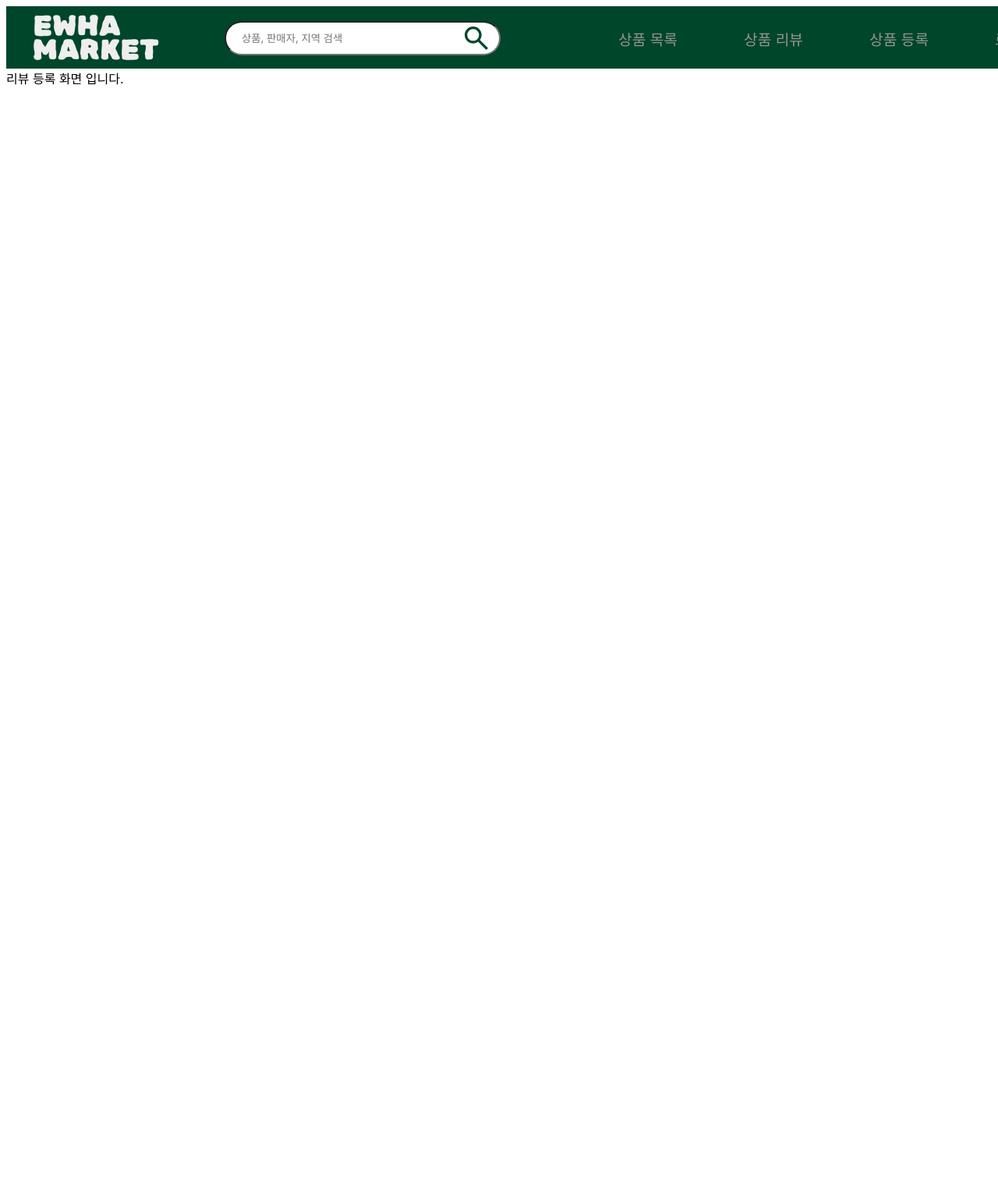
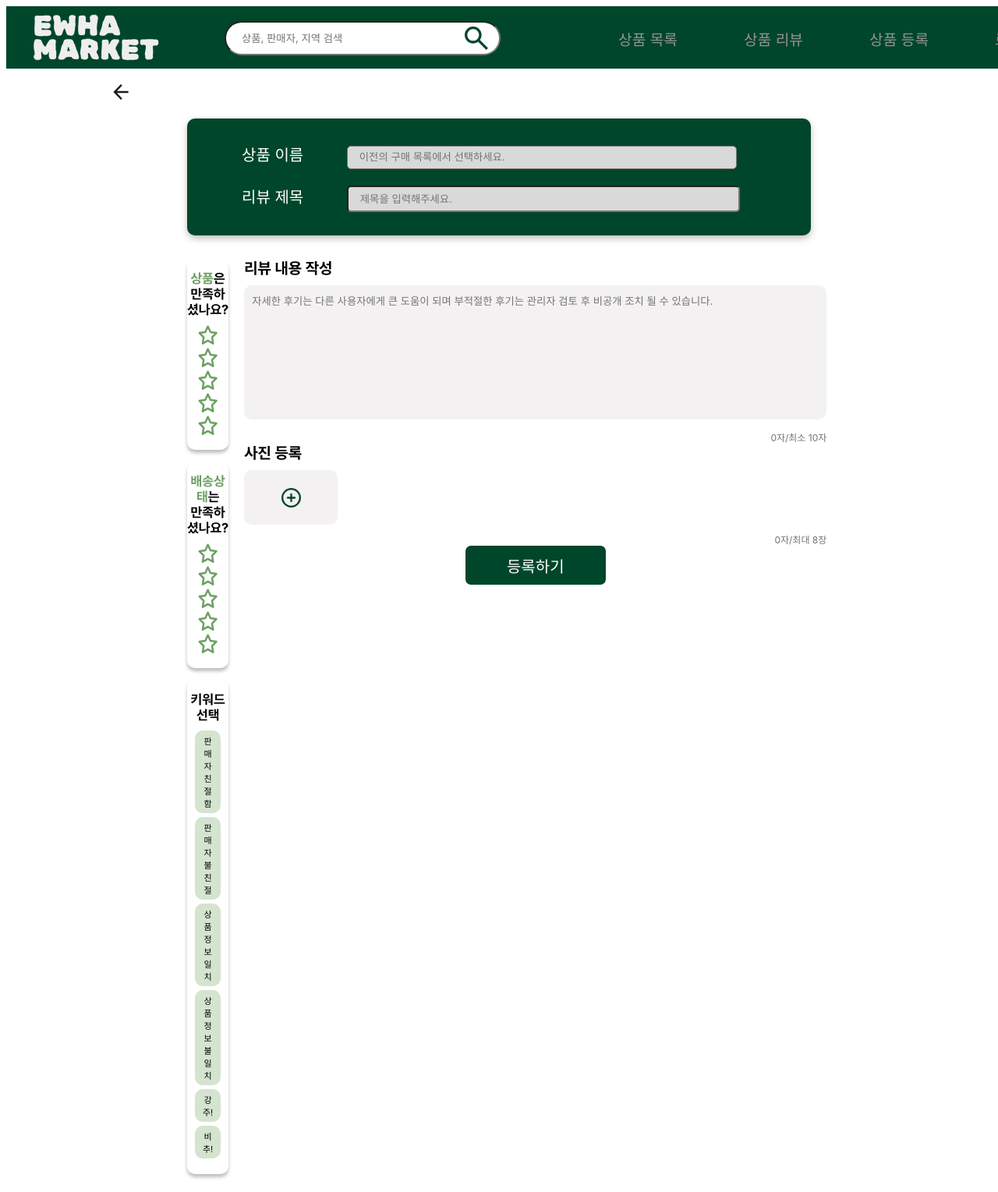
Before and after one commit to topograp2/Ewha-market, a Flask app: page /reg_reviews in a window 1280 px wide; the page is wider, and only the part inside the window is pictured. Shown: that part at 78% size. Before the commit the page ends 109 px from the top of that part, so only its background shows below. Run offline with Flask 3, Linux system fonts and the light colour scheme; some web fonts are replaced.

Commit message:
Feat: 리뷰 등록 페이지

```diff
--- a/app.py
+++ b/app.py
@@ -35,5 +35,8 @@ def login():
 @application.route("/reg_user")
 def reg_user():
     return render_template("user_reg.html")
+@application.route("/reg_reivews")
+def reg_reviews():
+    return render_template("reg_reviews.html")
 if __name__ == "__main__":
     application.run(host='0.0.0.0', debug=True)
--- /dev/null
+++ b/static/css/reg_reviews.css
@@ -0,0 +1,185 @@
+.main-container {
+    display: flex;
+    margin: 0;
+    justify-content: center;
+    align-items: center;
+}
+
+.reg-review-container {
+    width: 100%;
+    margin: 0 auto;
+    max-width: 1000px;
+    justify-content: center;
+    display: flex;
+    flex-direction: column;
+    align-items: center;
+
+}
+
+.btn-container {
+    display: flex;
+    justify-content: flex-start;
+    width: 1000px;
+    margin-top: 15px;
+    margin-bottom: 15px;
+}
+
+form {
+    width: 1000px;
+    display: flex;
+    flex-direction: column;
+    justify-content: center;
+    align-items: center;
+}
+
+.title-container {
+    margin: 0;
+    background-color: #00462A;
+    width: 800px;
+    height: 150px;
+    color: #FFFFFF;
+    border-radius: 10px;
+    align-content: center;
+    filter: drop-shadow(0px 4px 4px rgba(0, 0, 0, 0.25));
+}
+
+.title-div {
+    margin-left: 70px;
+    font-size: 20px;
+}
+
+.title-div select {
+    -moz-appearance: none;
+    -webkit-appearance: none;
+    appearance: none;
+
+    margin-left: 50px;
+    width: 500px;
+    height: 30px;
+    border-radius: 5px;
+    background-color: #D9d9d9;
+    line-height: 1.5;
+    padding-left: 15px;
+    color: #737373;
+}
+
+.title-div input {
+    margin-left: 50px;
+    padding: 0;
+    width: 485px;
+    height: 30px;
+    padding-left: 15px;
+    border-radius: 5px;
+    background-color: #D9d9d9;
+    color: #737373;
+}
+
+
+
+.margin-little {
+    margin-top: 20px;
+}
+
+.review-container {
+    display: flex;
+    flex-direction: row;
+    margin: 0;
+    padding: 0;
+
+    margin-top: 30px;
+    width: 800px;
+}
+
+.left-container {
+    width: 200px;
+}
+
+.left-container>div {
+    box-shadow: 0px 4px 4px rgba(0, 0, 0, 0.25);
+    border-radius: 10px;
+    text-align: center;
+    font-size: 17px;
+    padding-top: 15px;
+    padding-bottom: 15px;
+    margin-bottom: 15px;
+}
+.left-container>div>div{
+    font-family: 'Pretendard-Bold';
+}
+.left-container>div>div>span{
+    color: #6CA062;
+    font-family: 'Pretendard-Bold';
+}
+.star-container{
+    margin-top: 10px;
+}
+.tag-select{
+    margin-top: 10px;
+    margin-left: 10px;
+    margin-right: 10px;
+}
+.tag-select>button{
+    font-size: 11px;
+    border: 0;
+    padding: 5px;
+    padding-left: 10px;
+    padding-right: 10px;
+    margin-bottom: 5px;
+    cursor: pointer;
+    background-color: #D4E4CF;
+    border-radius: 10px;
+}
+.right-container{
+    margin-left: 20px;
+
+}
+.title{
+    font-size: 20px;
+    font-family: 'Pretendard-Bold';
+    margin-bottom: 10px;
+}
+textarea{
+    border: 0;
+    border-radius: 10px;
+    background-color: #F3F1F1;
+    resize: none;
+    padding-left: 10px;
+    padding-top: 10px;
+}
+.limit-content{
+    color: #737373;
+    display: flex;
+    font-size: 12px;
+    justify-content: flex-end;
+    align-items: end;
+    margin-top: 10px;
+}
+.hidden{
+    display: none;
+}
+.upload{
+    display: flex;
+    justify-content: center;
+    align-items: center;
+    background-color: #F3F1F1;
+    width: 120px;
+    height: 70px;
+    border-radius: 10px;
+}
+.submit-container{
+    display: flex;
+    justify-content: center;
+    align-items: center;
+
+
+}
+input[type="submit"]{
+    color: white;
+    background-color: #00462A;
+    width: 180px;
+    height: 50px;
+    border: 0;
+    border-radius:7px;
+    font-size: 20px;
+
+}
--- a/templates/reg_reviews.html
+++ b/templates/reg_reviews.html
@@ -1,5 +1,88 @@
 {% extends "index.html" %}
+{% block head %}
+<link rel="stylesheet" href="{{ url_for('static', filename='css/reg_reviews.css') }}">
+{% endblock %}
+{% block section %}
+<div class="main-container">
+    <div class="reg-review-container">
+        <div class="btn-container">
+            <a href="/list"><img src="../static/svg/goBack.svg" alt="gobackbtn"></a>
+        </div>
+        <form>
+            <div class="title-container">
+                <div class="title-div"><label for="itemTitle">상품 이름</label>
+                    <select name="itemTitle" id="itemTitle">
+                        <option disabled hidden selected>이전의 구매 목록에서 선택하세요.</option>
+                        <option value="doll">이화곰인형</option>
+                        <option value="doll1">이화곰인형1</option>
+                        <option value="doll2">이화곰인형2</option>
+                    </select>
+                </div>
+                <div class="title-div margin-little"><label for="reivewTitle">리뷰 제목</label>
+                    <input placeholder="제목을 입력해주세요." type="text" id="reivewTitle">
+                </div>
+            </div>
+            <div class="review-container">
+                <div class="left-container">
+                    <div>
+                        <div><span>상품</span>은 만족하셨나요?</div>
+                        <div class="star-container">
+                            <img src="../static/svg/starIcon.svg" alt="reivewStar">
+                            <img src="../static/svg/starIcon.svg" alt="reivewStar">
+                            <img src="../static/svg/starIcon.svg" alt="reivewStar">
+                            <img src="../static/svg/starIcon.svg" alt="reivewStar">
+                            <img src="../static/svg/starIcon.svg" alt="reivewStar">
+                        </div>
+                    </div>
+                    <div>
+                        <div><span>배송상태</span>는<br>만족하셨나요?</div>
+                        <div class="star-container">
+                            <img src="../static/svg/starIcon.svg" alt="reivewStar">
+                            <img src="../static/svg/starIcon.svg" alt="reivewStar">
+                            <img src="../static/svg/starIcon.svg" alt="reivewStar">
+                            <img src="../static/svg/starIcon.svg" alt="reivewStar">
+                            <img src="../static/svg/starIcon.svg" alt="reivewStar">
+                        </div>
 
-{% block section %}
-    리뷰 등록 화면 입니다.
-{% endblock section %}
+                    </div>
+                    <div>
+                        <div>키워드 선택</div>
+                        <div class="tag-select">
+                            <button>판매자 친절함</button>
+                            <button>판매자 불친절</button>
+                            <button>상품 정보 일치</button>
+                            <button>상품 정보 불일치</button>
+                            <button>강주!</button>
+                            <button>비추!</button>
+                        </div>
+
+                    </div>
+
+                </div>
+                <div class="right-container">
+                    <div>
+                        <div class="title">리뷰 내용 작성</div>
+                        <textarea
+                        cols="80"
+                        rows="10"
+                        placeholder="자세한 후기는 다른 사용자에게 큰 도움이 되며 부적절한 후기는 관리자 검토 후 비공개 조치 될 수 있습니다."></textarea>
+                        <div class="limit-content"><span>0</span>자/최소 10자</div>
+                    </div>
+                    <div>
+                        <div class="title">사진 등록</div>
+                        <input class="hidden" type="file" accept="image/*">
+                        <div class="upload"><img src="../static/svg/plusIcon.svg" alt="uploadBtn"></div>
+                        <div class="limit-content"><span>0</span>자/최대 8장</div>
+                    </div>
+                    <div class="submit-container">
+                        <input type="submit" value="등록하기">
+                    </div>
+
+                </div>
+            </div>
+
+        </form>
+
+
+    </div>
+    {% endblock section %}
```
Also changed, not shown: static/css/reg_items.css (line endings or trailing spaces), static/svg/plusIcon.svg (added), static/svg/starIcon.svg (added).
